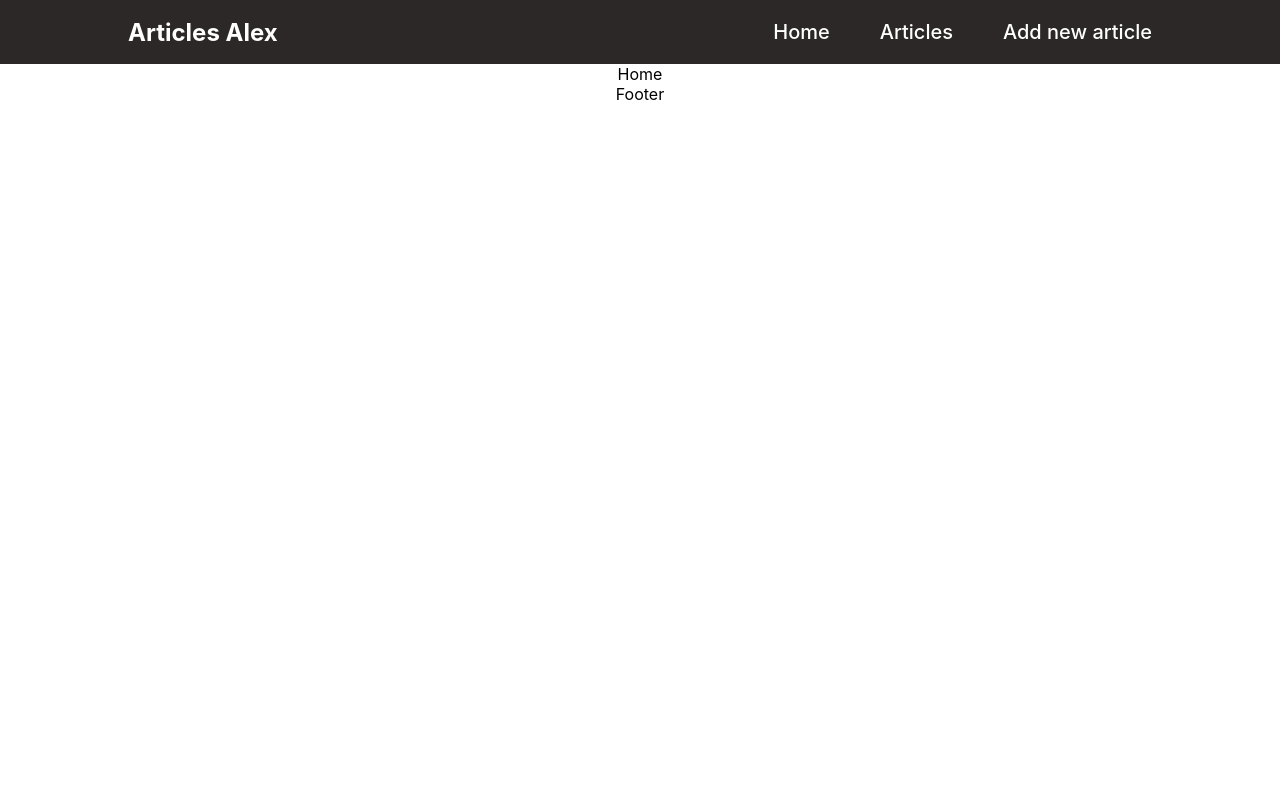
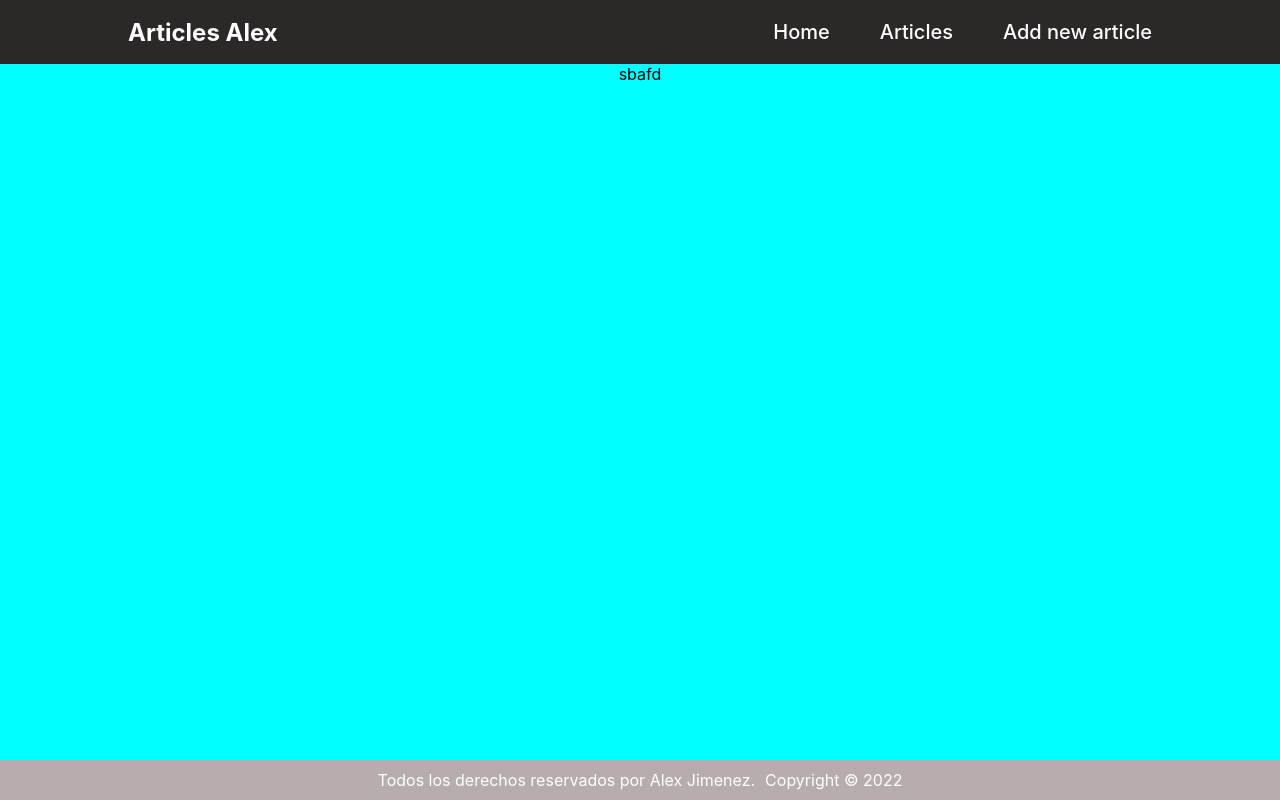
Before and after one commit to radikalex/news-web, a React (Create React App) app: page /list in a window 1280 px wide. Before the commit this address led to /. Built offline with nearby package versions, Linux system fonts and the light colour scheme; no server answers; the HTML template or start-up script is replaced by a standard one.

Commit message:
Context implemented

```diff
--- a/package.json
+++ b/package.json
@@ -6,6 +6,7 @@
     "@testing-library/jest-dom": "^5.16.5",
     "@testing-library/react": "^13.4.0",
     "@testing-library/user-event": "^13.5.0",
+    "axios": "^1.2.0",
     "react": "^18.2.0",
     "react-dom": "^18.2.0",
     "react-router-dom": "^6.4.3",
--- a/src/App.js
+++ b/src/App.js
@@ -1,5 +1,6 @@
 import { BrowserRouter, Route, Routes, Navigate } from "react-router-dom";
 import './App.css';
+import { GlobalProvider } from "./context/GlobalState";
 import Home from "./components/Home/Home";
 import Header from "./components/Header/Header";
 import Footer from "./components/Footer/Footer";
@@ -11,14 +12,16 @@ function App() {
   return (
     <div className="App">
       <BrowserRouter>
+        <GlobalProvider>
           <Header />
           <Routes>
             <Route path="/" element={<Home />} />
-          <Route path="/articles" element={<ListNews />} />
-          <Route path="/new-article" element={<Form />} />
+            <Route path="/list" element={<ListNews />} />
+            <Route path="/form" element={<Form />} />
             <Route path="*" element={<Navigate to="/" />}  />
           </Routes>
           <Footer />
+        </GlobalProvider>
       </BrowserRouter>
     </div>
   );
--- a/src/components/Footer/Footer.jsx
+++ b/src/components/Footer/Footer.jsx
@@ -1,8 +1,13 @@
 import React from 'react'
+import './Footer.scss'
 
 const Footer = () => {
   return (
-    <div>Footer</div>
+    <footer>
+      <div className="contenedor-copyright">
+        <span className="copyright">Todos los derechos reservados por Alex Jimenez.</span><span className="copyright"> Copyright © 2022</span>
+      </div>
+    </footer>
   )
 }
 
--- /dev/null
+++ b/src/components/Footer/Footer.scss
@@ -0,0 +1,14 @@
+footer {
+    height: 5vh;
+    background-color: red;
+    background-color: #b7adad;
+    display: flex;
+    align-items: center;
+    justify-content: space-around;
+    color: white;
+
+    .contenedor-copyright {
+        display: flex;
+        gap: 10px;
+    }
+}
--- a/src/components/Header/Header.jsx
+++ b/src/components/Header/Header.jsx
@@ -13,8 +13,8 @@ const Header = () => {
 
           <div className='navLinks-container'>
             <span><Link to="/">Home</Link></span>
-            <span><Link to="/articles">Articles</Link></span>
-            <span><Link to="/new-article">Add new article</Link></span>
+            <span><Link to="/list">Articles</Link></span>
+            <span><Link to="/form">Add new article</Link></span>
           </div>
 
         </nav>
--- a/src/components/Home/Home.jsx
+++ b/src/components/Home/Home.jsx
@@ -1,8 +1,13 @@
 import React from 'react'
+import './Home.scss'
 
 const Home = () => {
   return (
-    <div>Home</div>
+    <main>
+      <div>
+        Home
+      </div>
+    </main>
   )
 }
 
--- /dev/null
+++ b/src/components/Home/Home.scss
@@ -0,0 +1,4 @@
+main {
+    min-height: 87vh;
+    background-color: aqua;
+}
--- a/src/components/ListNews/ListNews.jsx
+++ b/src/components/ListNews/ListNews.jsx
@@ -1,8 +1,20 @@
-import React from 'react'
+import React, { useContext, useEffect } from "react";
+import { GlobalContext } from "../../context/GlobalState";
+import './ListNews.scss'
 
 const ListNews = () => {
+  const { getArticles } = useContext(GlobalContext);
+
+  useEffect(() => {
+    getArticles();
+  }, []);
+
   return (
-    <div>ListNews</div>
+    <main>
+      <div>
+        sbafd
+      </div>
+    </main>
   )
 }
 
--- /dev/null
+++ b/src/components/ListNews/ListNews.scss
@@ -0,0 +1,4 @@
+main {
+    min-height: 87vh;
+    // background-color: aqua;
+}
--- /dev/null
+++ b/src/context/AppReducer.js
@@ -0,0 +1,12 @@
+const articles = (state, action) => {
+    switch (action.type) {
+        case "GET_ARTICLES":
+            return {
+                ...state,
+                articles: action.payload,
+            };
+        default:
+            return state;
+    }
+};
+export default articles;
--- /dev/null
+++ b/src/context/GlobalState.js
@@ -0,0 +1,37 @@
+import React, { createContext, useReducer } from 'react';
+import AppReducer from "./AppReducer"
+import axios from "axios"
+
+const initialState = {
+    articles: [],
+}
+
+
+export const GlobalContext = createContext(initialState);
+
+export const GlobalProvider = ({children}) => {
+    const [state, dispatch] = useReducer(AppReducer, initialState);
+
+    const getArticles = async () => {
+        const section = 'sports';
+        const api_key = '1vZukSAhOVvA4beCvAzVNIZWnNJVdNWp';
+        const res = await axios.get(`https://api.nytimes.com/svc/topstories/v2/${section}.json?api-key=${api_key}`);
+        console.log(res);
+        dispatch({
+            type: "GET_ARTICLES",
+            payload: res.data.results,
+        });
+    };
+
+    return (
+        <GlobalContext.Provider value = {
+            {
+                articles: state.articles,
+                getArticles,
+            }
+        } >
+            {children}
+        </GlobalContext.Provider>
+    );
+
+}
```
Also changed, not shown: 1 other file (tests, documents, lock files or other folders). Lines whose indentation alone changed are shown as unchanged.
